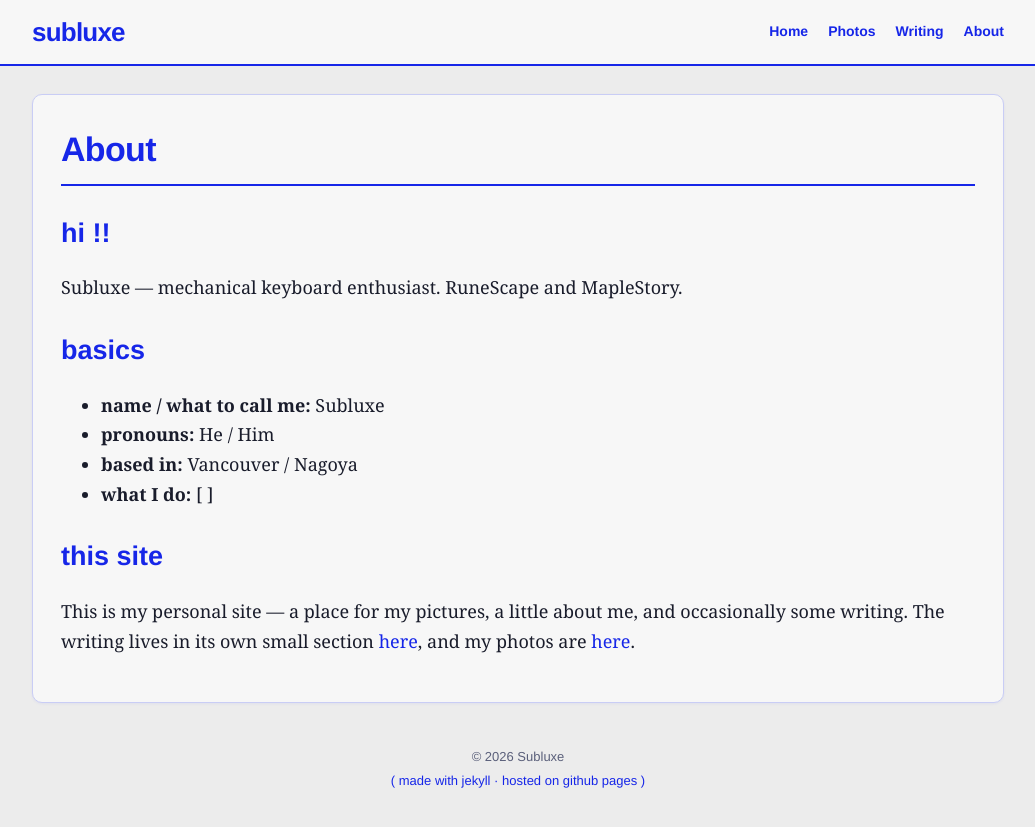
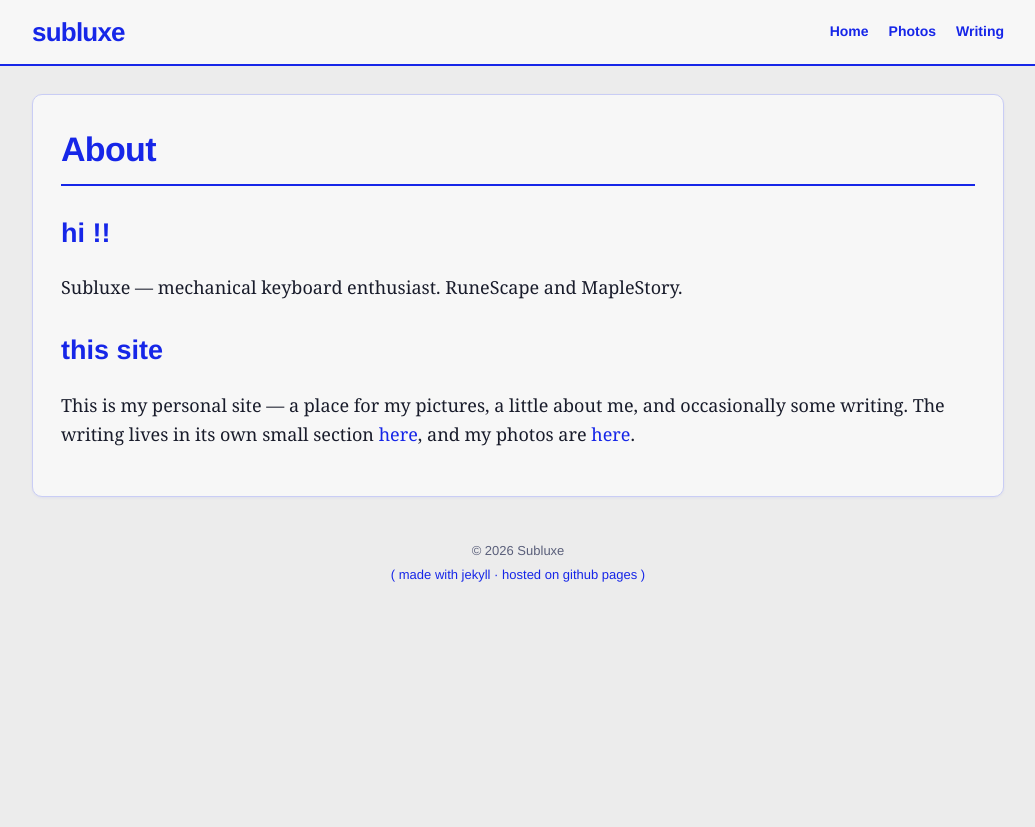
Before and after one commit to SubluxeMK/subluxeMK.github.io, a Jekyll site: the page built from about.md, in a window 1280 px wide. Shown: the top 827 px of the page, without its empty margins (122-1157 px from the left). Built offline with Jekyll 4.4.1, drawn with Linux system fonts in a browser that asks for light colours.

Commit message:
Remove About from top nav and remove the basics list from About

```diff
--- a/_config.yml
+++ b/_config.yml
@@ -17,8 +17,6 @@ nav:
     link: "/photos/"
   - name: "Writing"
     link: "/blog/"
-  - name: "About"
-    link: "/#about"
 
 # Comments via giscus (https://giscus.app). The widget only renders on posts
 # once repo_id and category_id are filled in. To finish setup: enable
--- a/about.md
+++ b/about.md
@@ -8,13 +8,6 @@ permalink: /about/
 
 Subluxe — mechanical keyboard enthusiast. RuneScape and MapleStory.
 
-## basics
-
-- **name / what to call me:** Subluxe
-- **pronouns:** He / Him
-- **based in:** Vancouver / Nagoya
-- **what I do:** [ ]
-
 ## this site
 
 This is my personal site — a place for my pictures, a little about me, and
```
Also changed, not shown: _layouts/home.html (+0 -7 lines).
